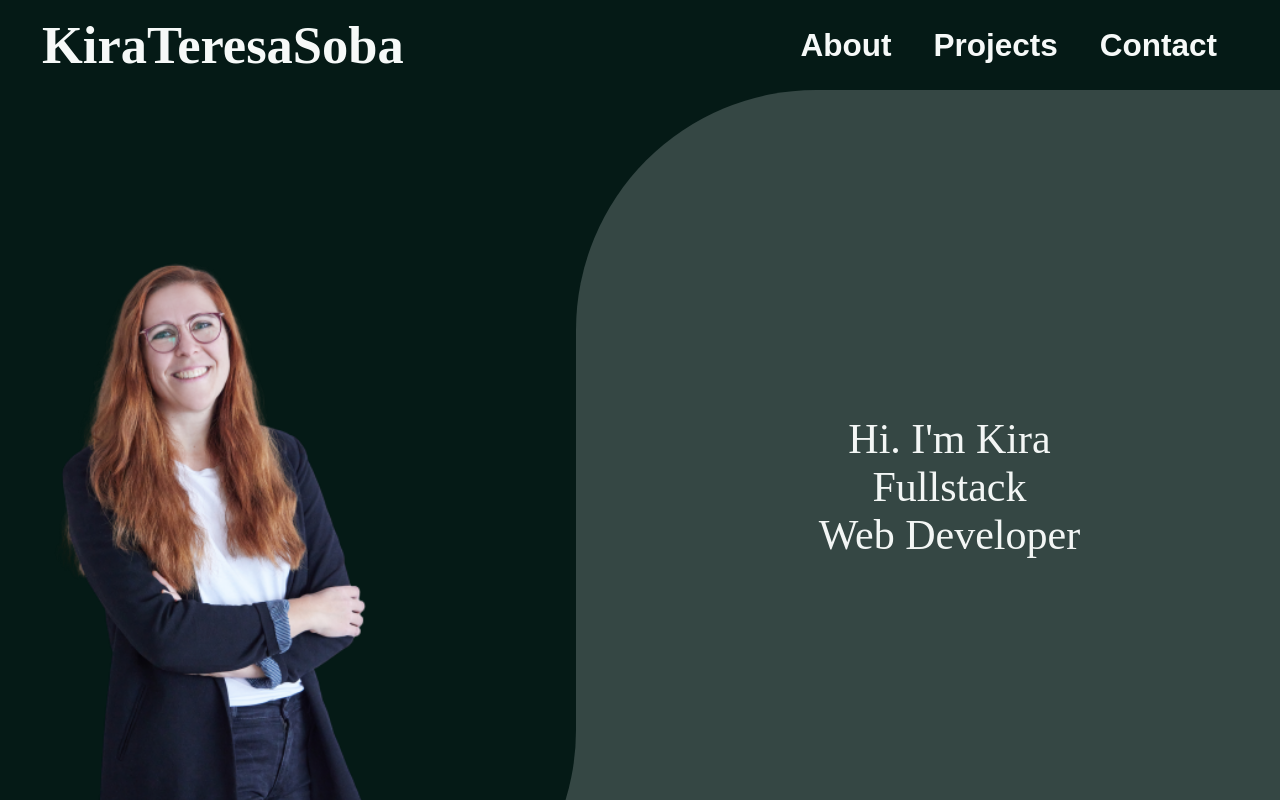
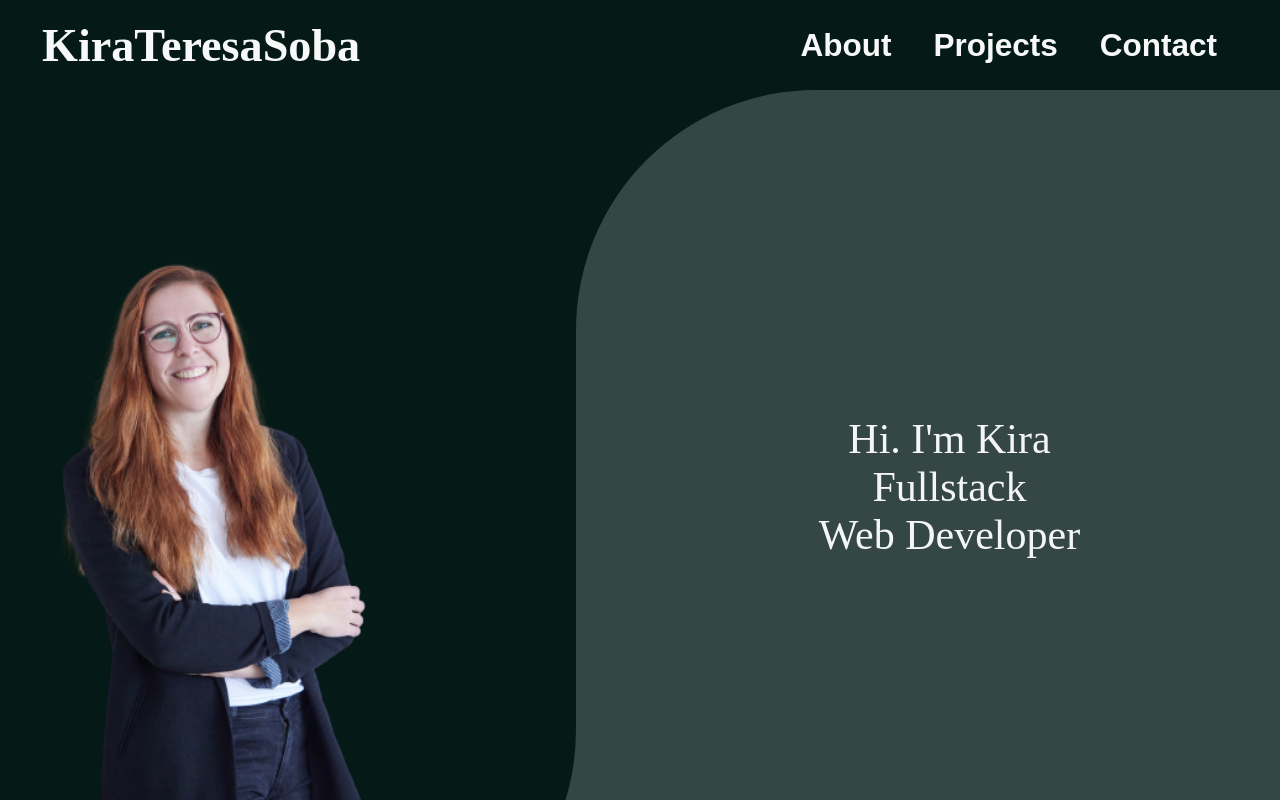
Before and after one commit to KiraTeresa/Portfolio, a React (Create React App) app: page / in a window 1280 px wide. Shown: the top 800 px of the page. Built offline with nearby package versions, Linux system fonts and the light colour scheme; a web font is replaced by a local one.

Commit message:
Change font-size for navbar

```diff
--- a/src/app.scss
+++ b/src/app.scss
@@ -152,7 +152,7 @@
   */
 
   h1 {
-    font-size: 2.5rem;
+    font-size: 2.2rem;
   }
 
   h2 {
--- a/src/components/Navbar/navbar.scss
+++ b/src/components/Navbar/navbar.scss
@@ -150,7 +150,7 @@ nav {
             }
 
             a {
-                font-size: 1rem;
+                // font-size: 1rem;
                 width: 100%;
                 justify-content: center;
                 padding: .3rem 0;
```
Also changed, not shown: src/components/Navbar/Navbar.jsx (+0 -13 lines).
